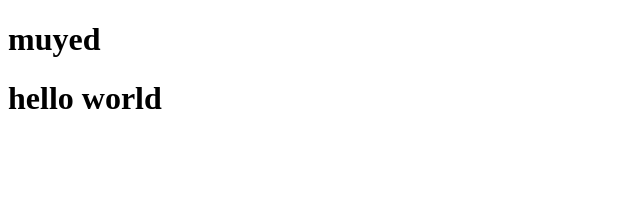
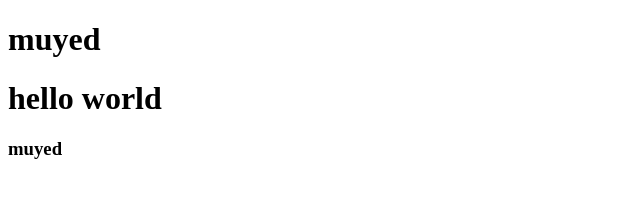
Before and after one commit to muyed-moktadir/github-development, a plain HTML site: page index.html in a window 1280 px wide. Shown: the full height of the page, 0-640 px from the left. Drawn offline with Linux system fonts and the light colour scheme.

Commit message:
main commit

```diff
--- a/index.html
+++ b/index.html
@@ -9,5 +9,6 @@
 <body>
     <h1>muyed</h1>
     <h1>hello world</h1>
+    <h3>muyed</h3>
 </body>
 </html>
```
